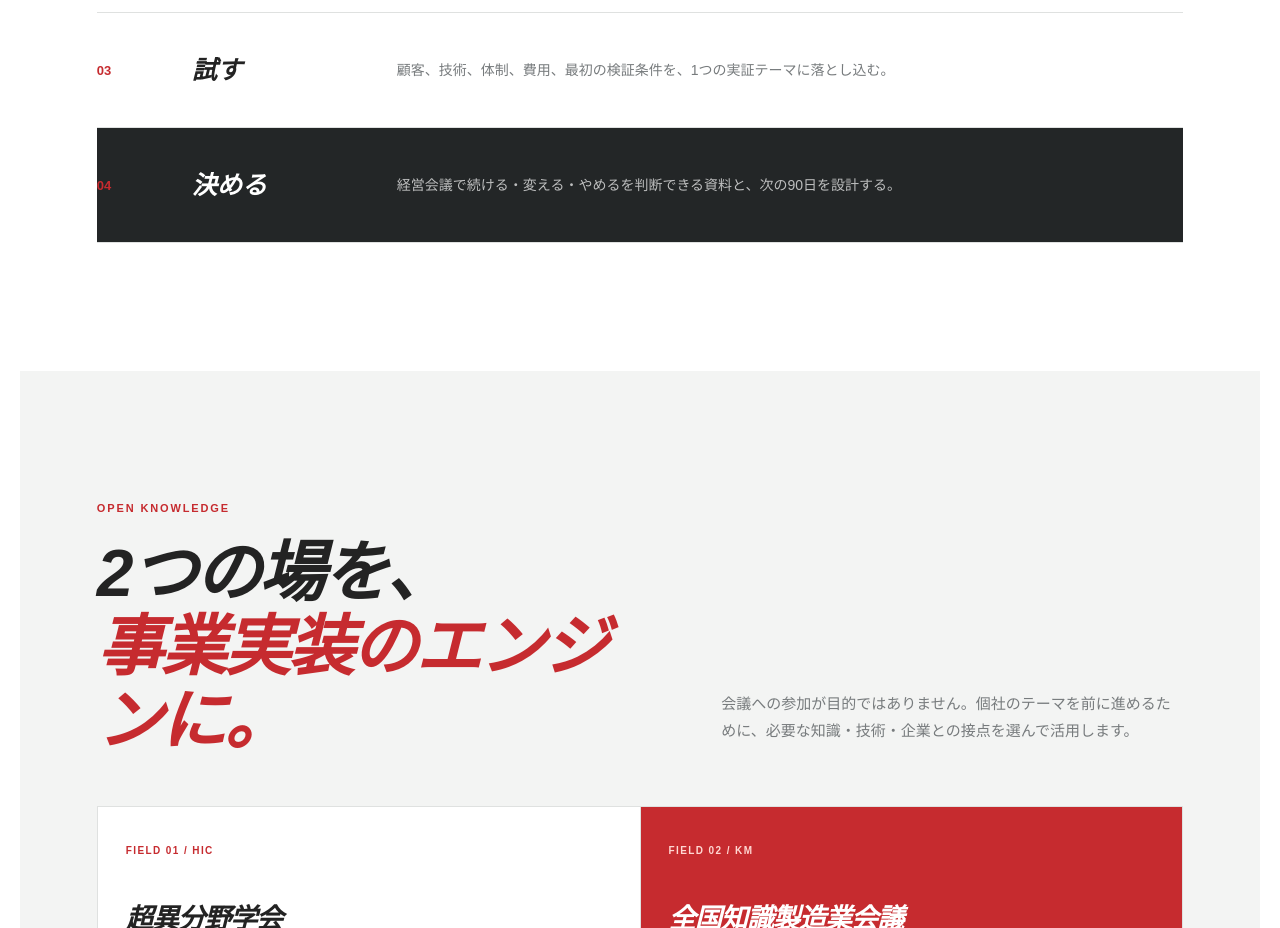
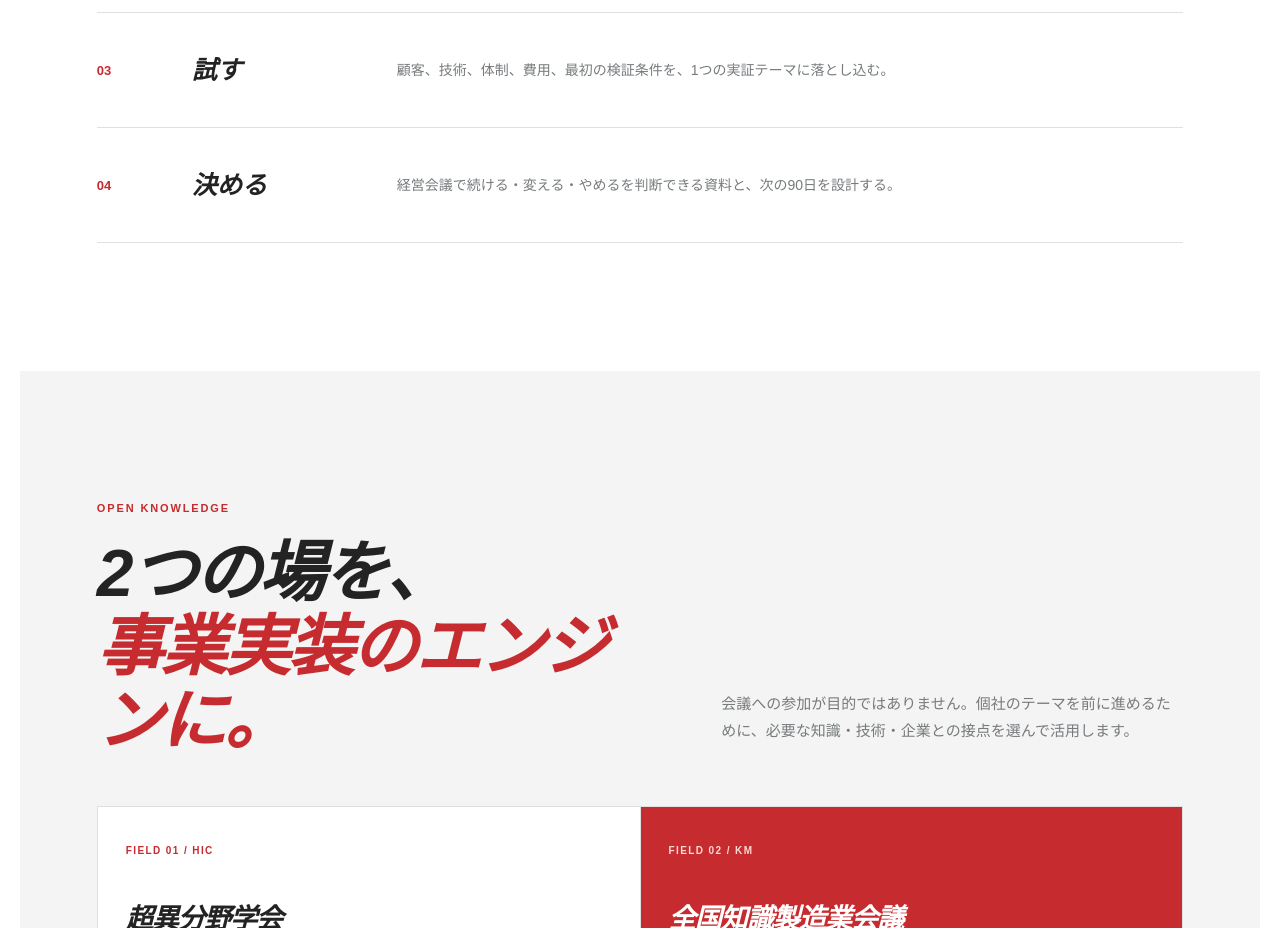
Before and after one commit to tachibana-dot/resilience-lvns, a plain HTML site: page index.html in a window 1280 px wide. Shown: the part 3900-4828 px from the top of the page. Drawn offline with Linux system fonts and the light colour scheme.

Commit message:
Update resilience-fixed-page.css

```diff
--- a/resilience-fixed-page.css
+++ b/resilience-fixed-page.css
@@ -151,8 +151,8 @@ h1, h2, h3 { letter-spacing: -0.035em; }
 .process-row > span { color: var(--red); font-size: 13px; font-weight: 800; }
 .process-row strong { font-size: 25px; font-style: italic; }
 .process-row p { margin: 0; color: var(--muted); font-size: 14px; }
-.final-row { color: var(--white); background: var(--dark); }
-.final-row p { color: rgba(255, 255, 255, 0.7); }
+.final-row { color: var(--ink); background: var(--white); }
+.final-row p { color: var(--muted); }
 .program-spec { display: grid; grid-template-columns: 1fr 1fr; margin-top: 28px; border-top: 1px solid var(--line); border-bottom: 1px solid var(--line); }
 .program-spec > div { padding: 22px 0; }
 .program-spec > div + div { padding-left: 30px; border-left: 1px solid var(--line); }
```
